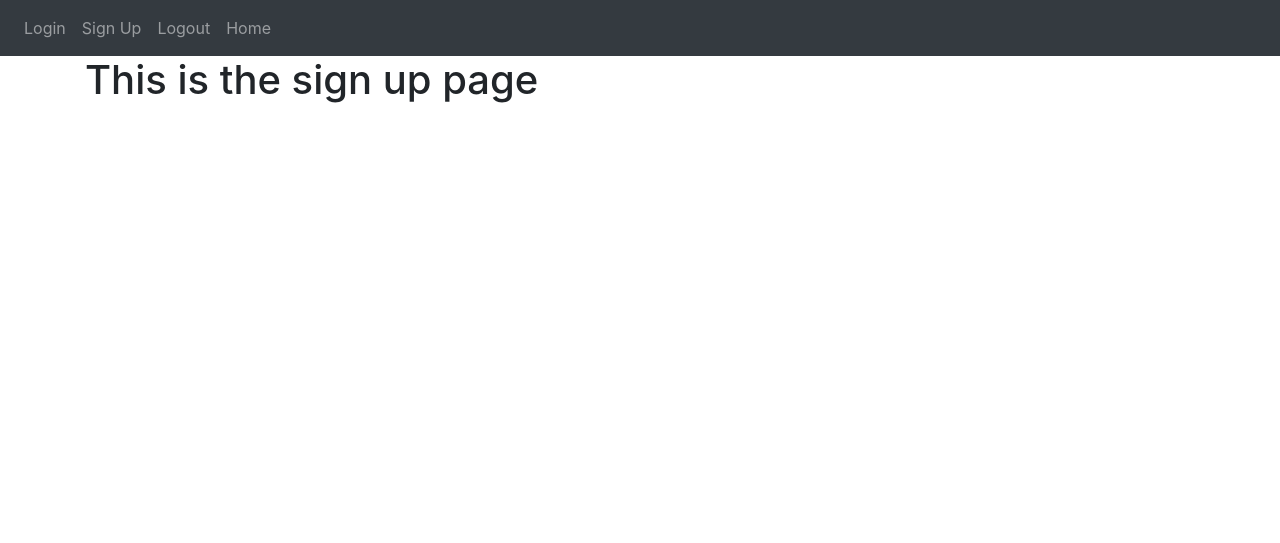
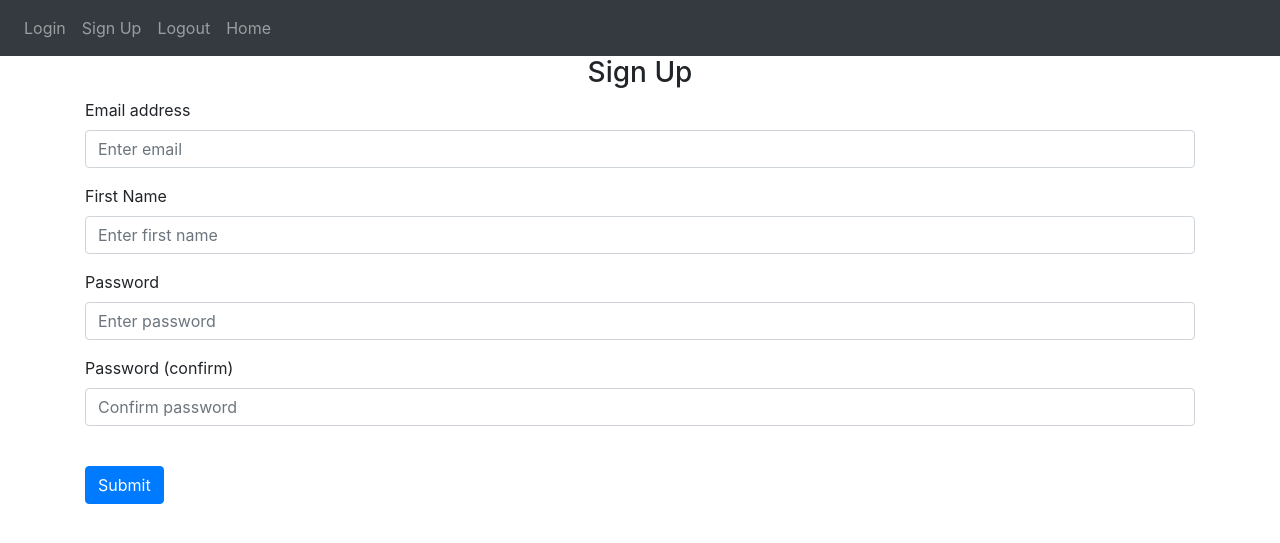
Before and after one commit to SoniaBisinger/Flask_ToDoList, a Flask app: page /sign-up in a window 1280 px wide. Shown: the top 543 px of the page. Run offline with Flask 3, Linux system fonts and the light colour scheme; some libraries are stand-ins or nearby versions.

Commit message:
Form for signup

```diff
--- a/website/templates/signup.html
+++ b/website/templates/signup.html
@@ -1,2 +1,53 @@
 {% extends "base.html" %} {% block title %}Sign Up{% endblock %}
-{% block content %} <h1>This is the sign up page </h1> {% endblock %}
+{% block content %}
+
+<form method="POST">
+  <h3 align="center">Sign Up</h3>
+  <div class="form-group">
+    <label for="email">Email address</label>
+    <input
+      type="email"
+      class="form-control"
+      id="email"
+      name="email"
+      placeholder="Enter email"
+    />
+  </div>
+  <div class="form-group">
+    <label for="firstName">First Name</label>
+    <input
+      type="text"
+      class="form-control"
+      id="firstName"
+      name="firstName"
+      placeholder="Enter first name"
+    />
+  </div>
+
+  <div class="form-group">
+    <label for="password1">Password</label>
+    <input
+      type="password"
+      class="form-control"
+      id="password1"
+      name="password1"
+      placeholder="Enter password"
+    />
+  </div>
+
+
+  <div class="form-group">
+    <label for="password2">Password (confirm)</label>
+    <input
+      type="password"
+      class="form-control"
+      id="password2"
+      name="password2"
+      placeholder="Confirm password"
+    />
+  </div>
+<br/>
+<button type="submit" class="btn btn-primary">Submit</button>
+</form>
+
+{% endblock %}
```
